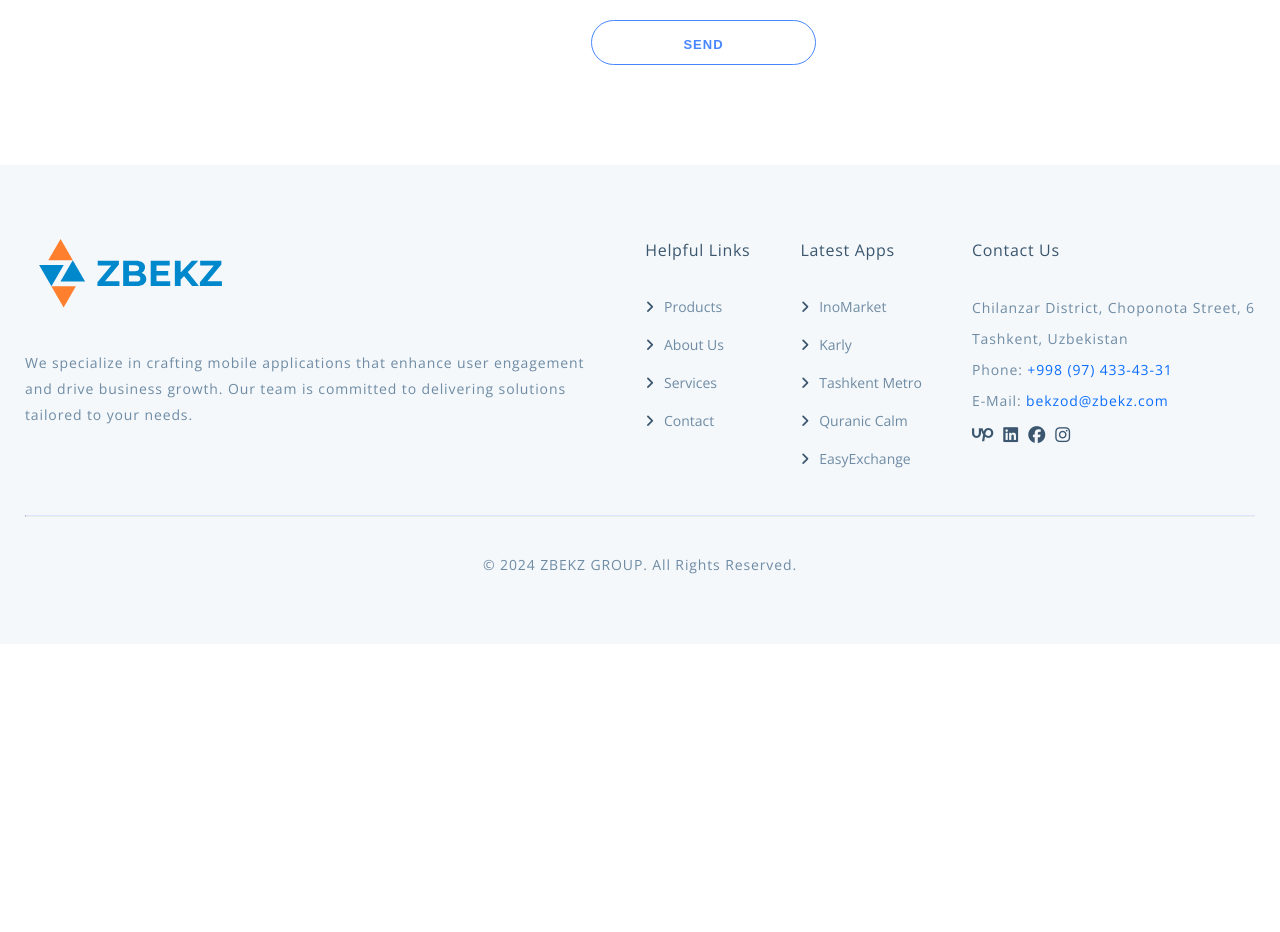
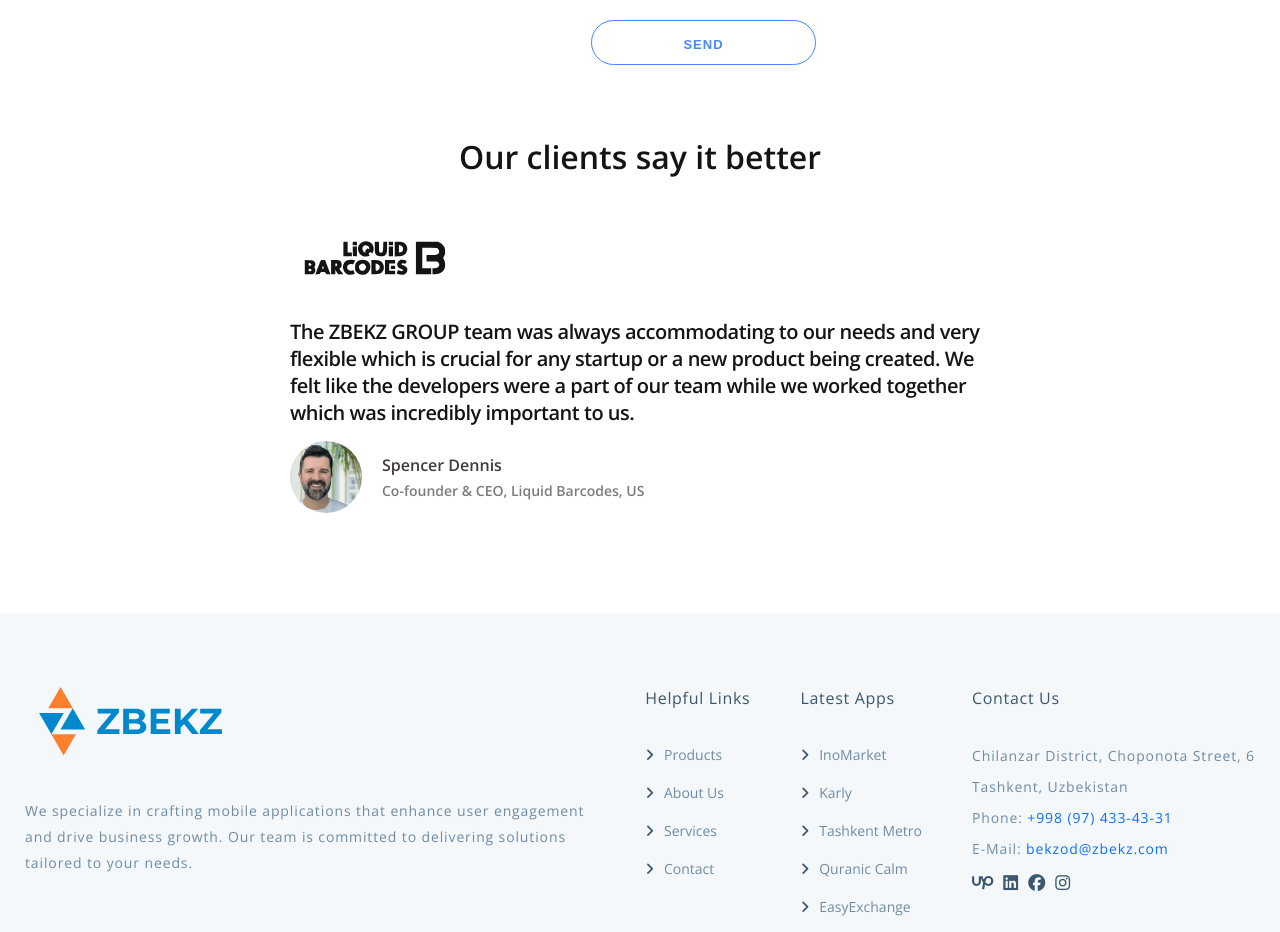
Before and after one commit to jackbouncy7/zbekz-react, a React (Vite) app: page /contact in a window 1280 px wide. Shown: the part 1160-2092 px from the top of the page. Before the commit the page ends 1804 px from the top, so only its background shows below. Built offline with nearby package versions, Linux system fonts and the light colour scheme.

Commit message:
Include testimonials component

```diff
--- a/src/pages/Contact/Contact.jsx
+++ b/src/pages/Contact/Contact.jsx
@@ -2,6 +2,7 @@
 const HeroParallax = lazy(() =>
   import("@components/HeroParallax/HeroParallax")
 );
+import Testimonials from "@components/Testimonials/Testimonials";
 const Footer = lazy(() => import("@components/Footer/Footer"));
 import "./_contact.scss";
 
@@ -103,6 +104,7 @@
           </div>
         </div>
       </section>
+      <Testimonials />
       <Footer />
     </>
   );
```
